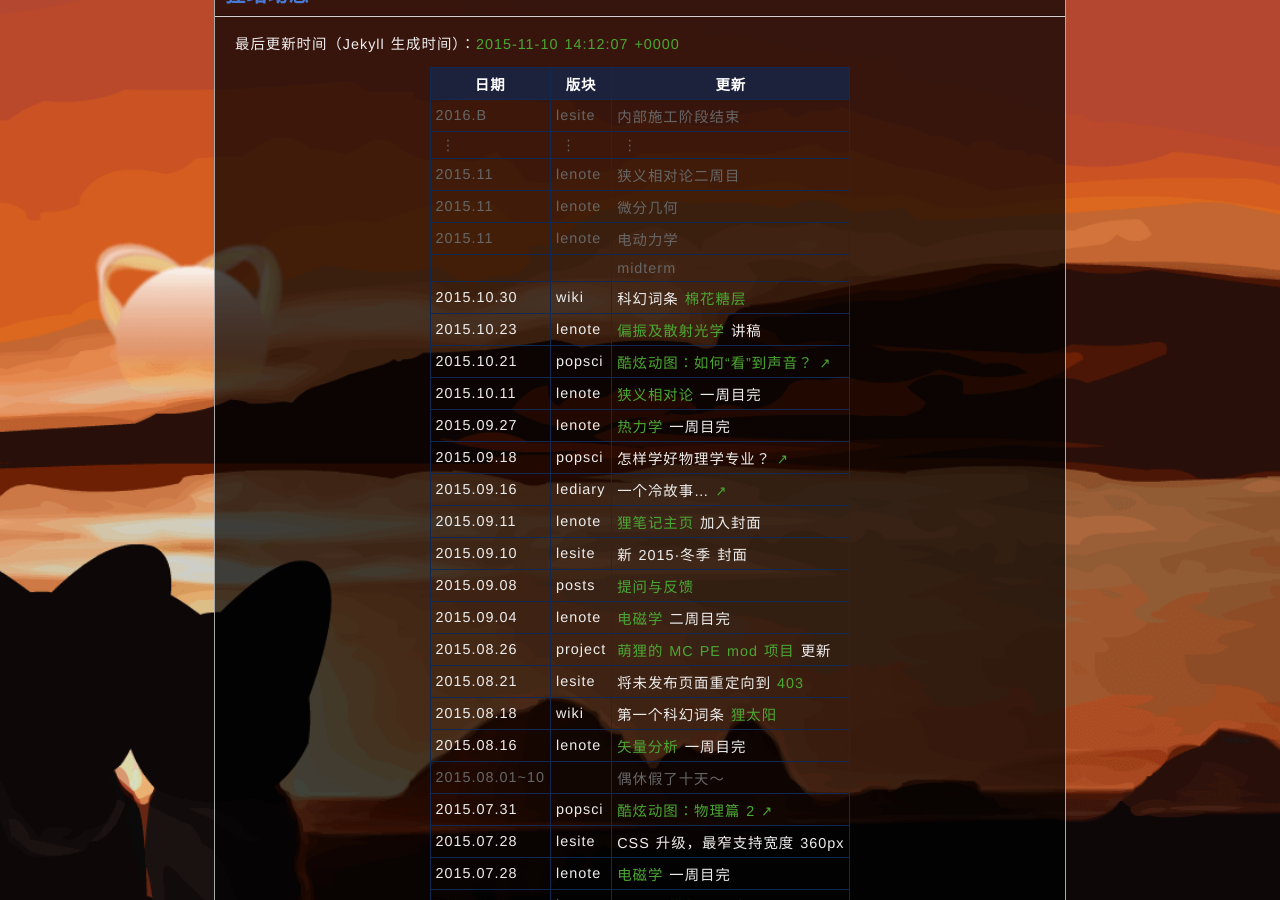
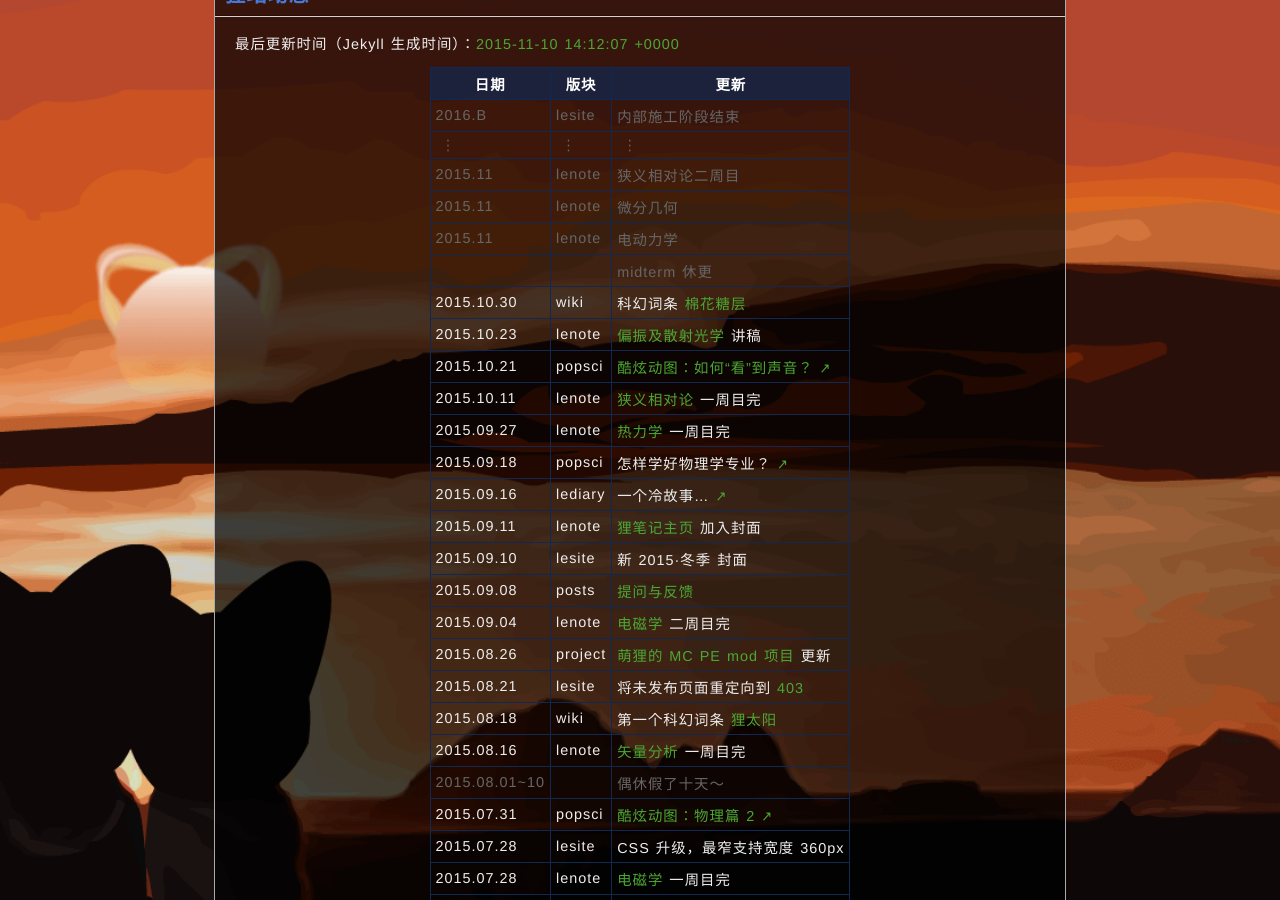
Before and after one commit to LePtC/LePtC.github.io, a Jekyll site: the page built from index.html, in a window 1280 px wide and 900 px high, scrolled down 1411 px. Built offline with Jekyll 4.4.1, drawn with Linux system fonts in a browser that asks for light colours; Markdown is read by kramdown in place of the engine named in the settings; formulas are drawn with MathJax 3; comment, search, counter and statistics services are not loaded.

Commit message:
update index

```diff
--- a/index.html
+++ b/index.html
@@ -141,7 +141,7 @@ title: LePtC
 <tr style="color:#666">
   <td></td>
   <td></td>
-  <td>midterm</td>
+  <td>midterm 休更</td>
 </tr>
 <tr>
   <td>2015.10.30</td>
```
